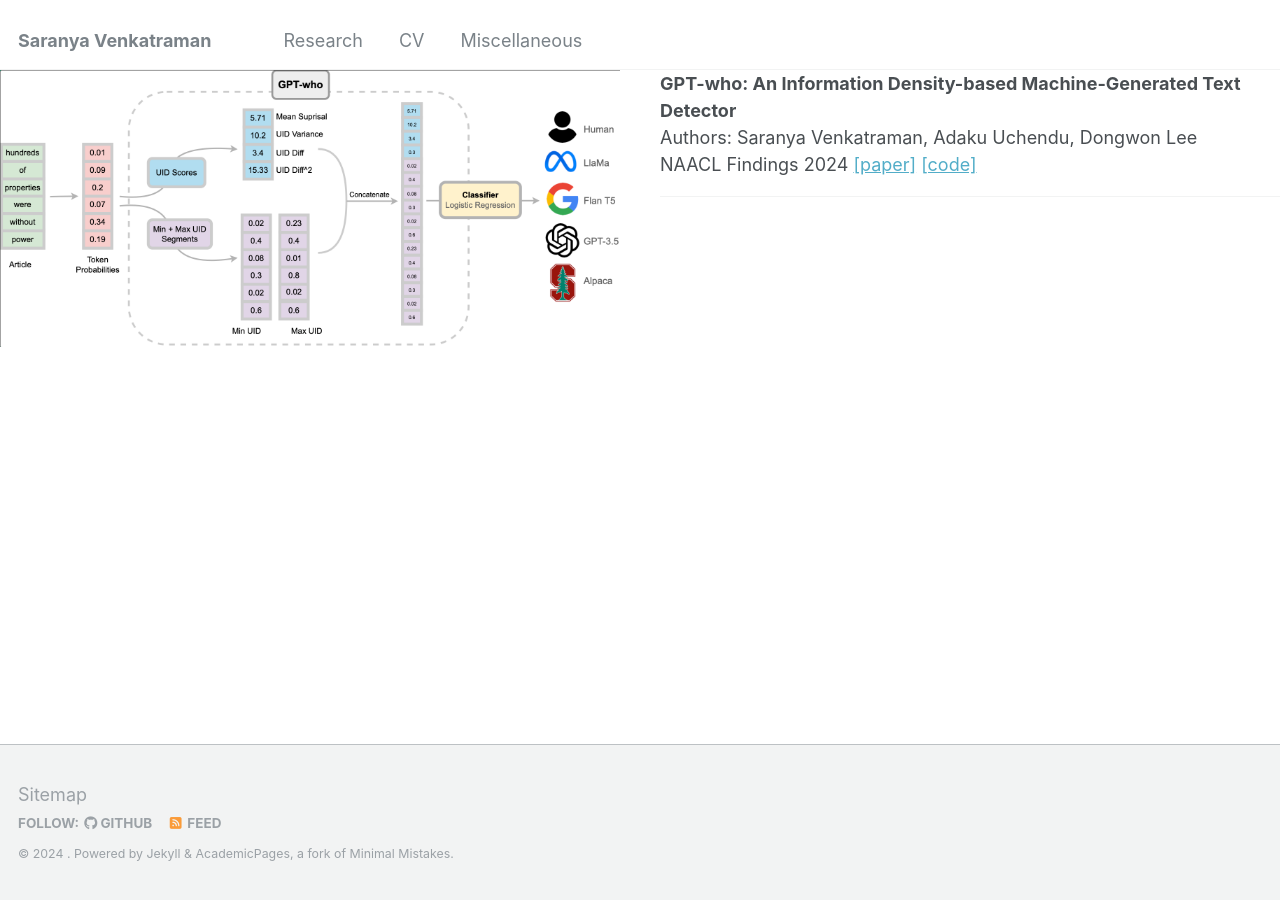
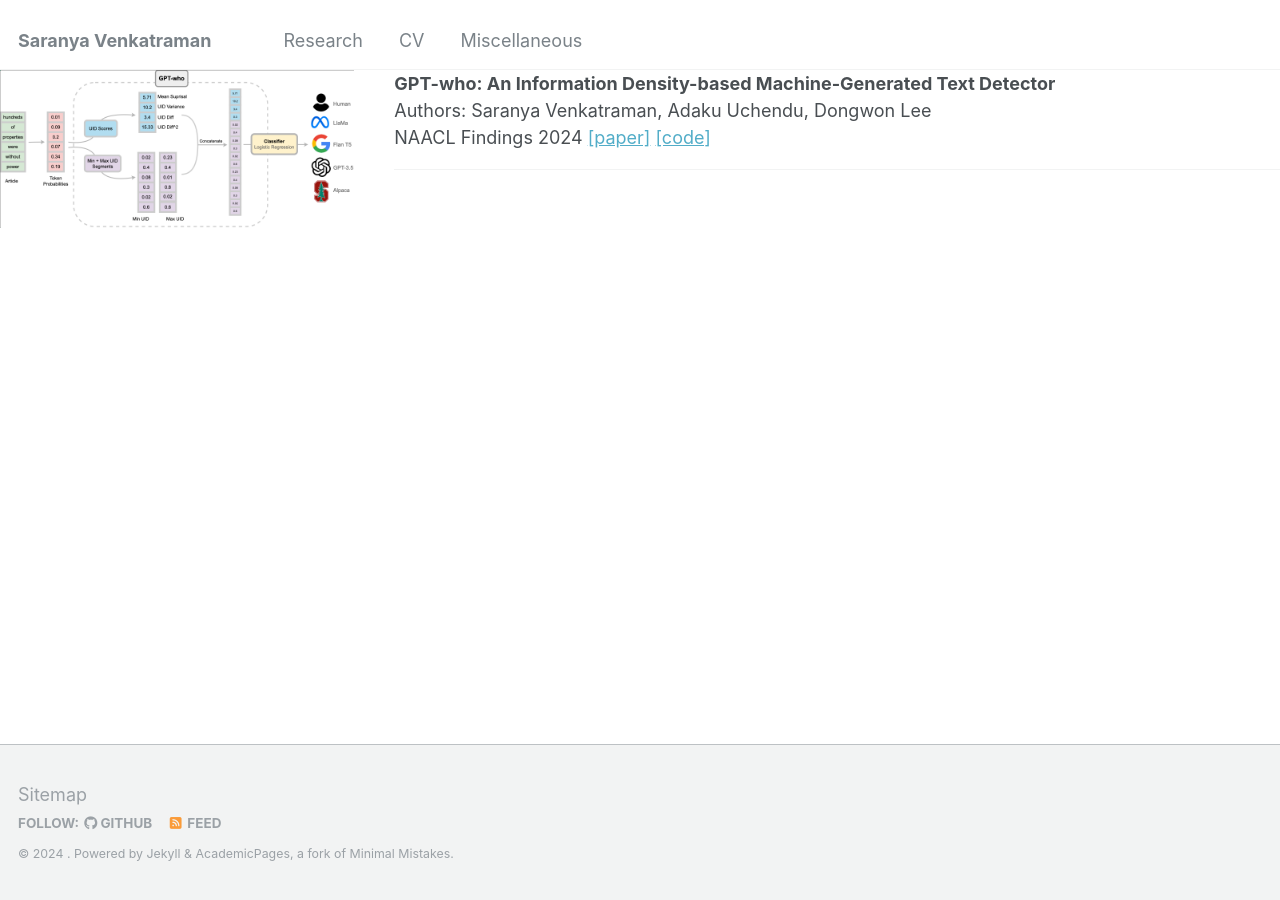
Before and after one commit to saranya-venkatraman/saranya-venkatraman.github.io, a Jekyll site: the page built from _pages/research.html, in a window 1280 px wide. Built offline with Jekyll 4.4.1, drawn with Linux system fonts in a browser that asks for light colours.

Commit message:
Update research.html

```diff
--- a/_pages/research.html
+++ b/_pages/research.html
@@ -31,7 +31,7 @@ comments: true
   }
 
   .image {
-    flex: 5;
+    flex: 2;
     margin-right: 20px;
     display: flex;
     align-items: center;
```
